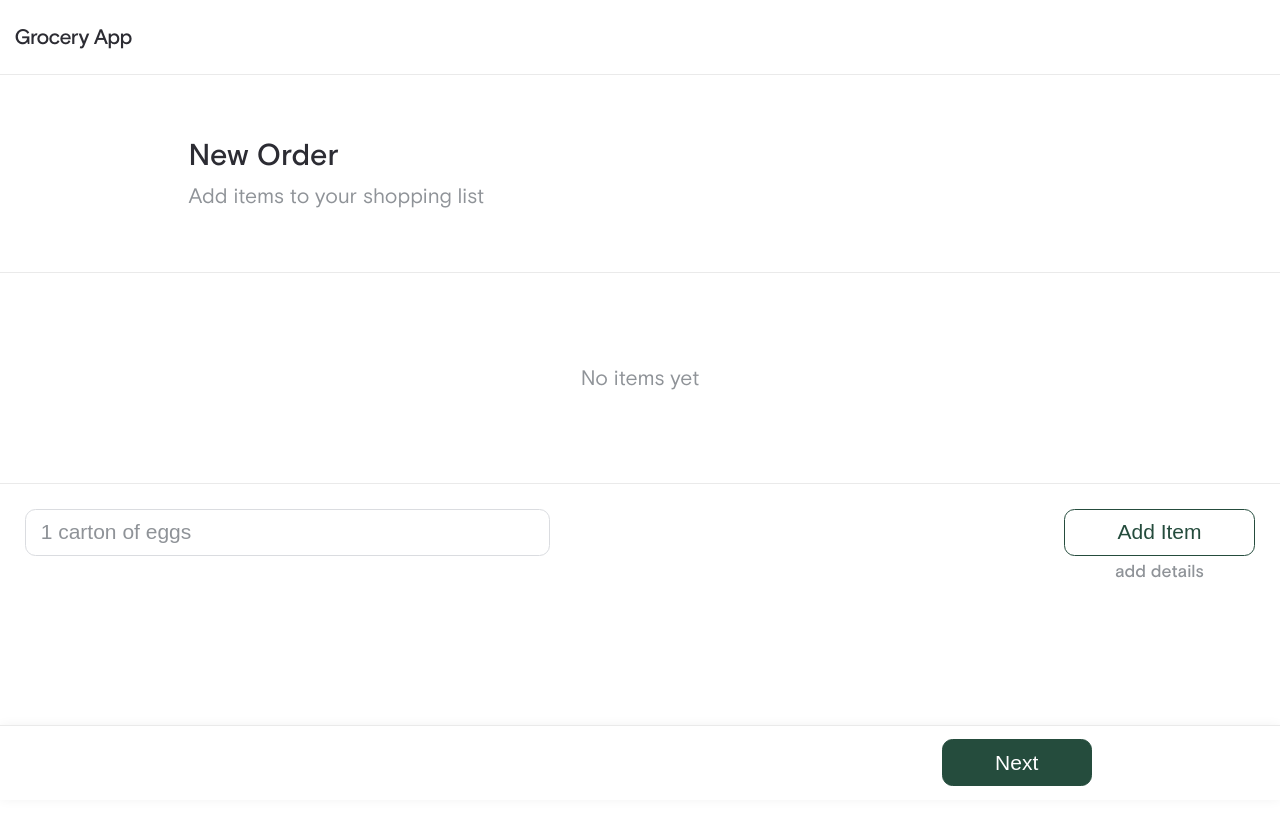
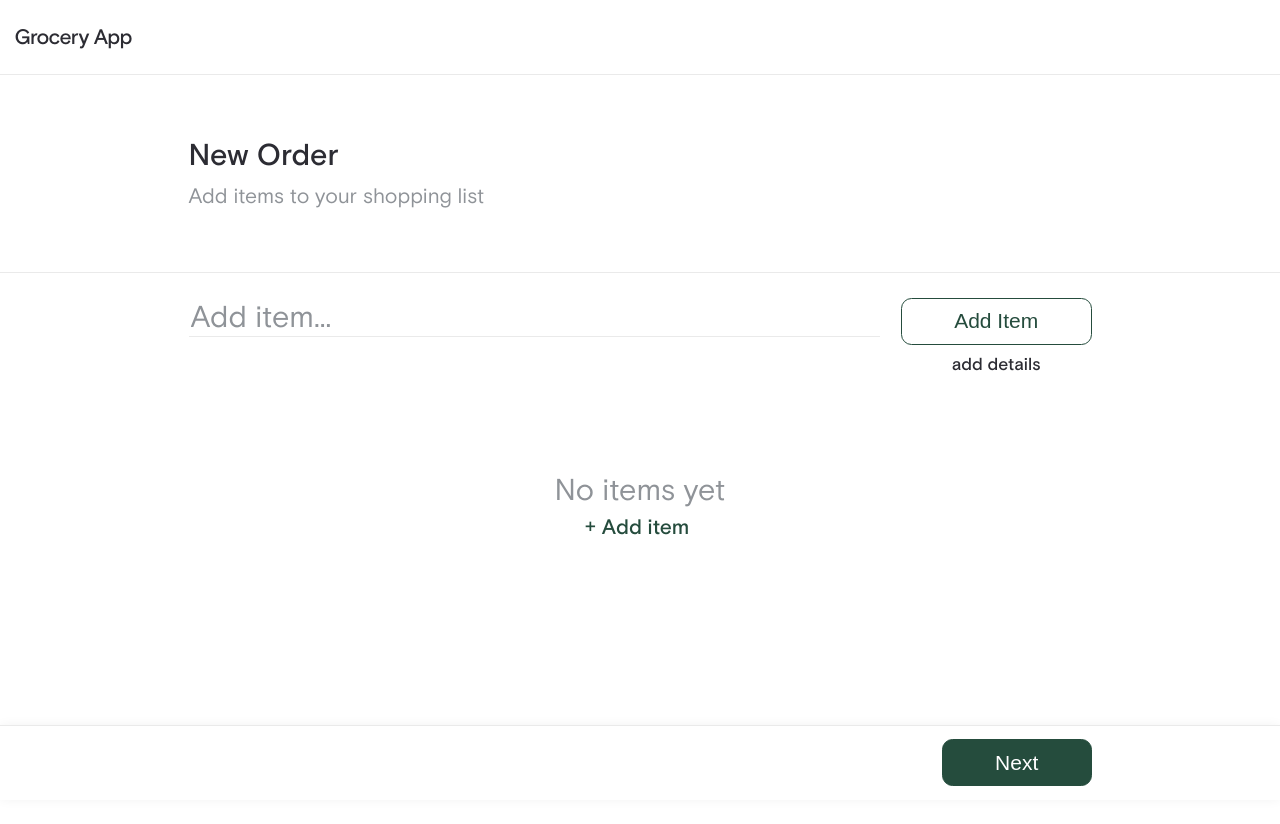
Before and after one commit to thisdesign/groceryassist, a Next.js app: page /orders/new in a window 1280 px wide. Shown: the top 824 px of the page. Built offline with nearby package versions, Linux system fonts and the light colour scheme.

Commit message:
add item tweaks

```diff
--- a/components/NewOrder/GroceryList/GroceryList.Styled.tsx
+++ b/components/NewOrder/GroceryList/GroceryList.Styled.tsx
@@ -1,4 +1,5 @@
-import styled from "styled-components"
+import styled, { css } from "styled-components"
+import { UIWrapper } from "components"
 
 const GroceryWrap = styled.div`
   /* max-width: 35rem; */
@@ -13,30 +14,13 @@ const White = styled.div`
   padding: 1px;
 `
 
-const NewItemInputWrapper = styled.div`
-  display: grid;
-  grid-template-columns: 1fr auto;
-  grid-gap: var(--size-0);
-  border-top: 1px solid var(--color-grey-2);
-  padding: var(--size-3);
-
-  span {
-    display: block;
-    font-size: var(--size-1);
-    color: var(--color-grey-1);
-    text-align: center;
-    margin-top: 0.25rem;
-    cursor: pointer;
-  }
-
-  input:focus {
-    box-shadow: none;
-  }
+const lineitemstyle = css`
+  padding: var(--size-3) 0;
+  font-size: var(--size-4);
 `
 
 const ItemWrapper = styled.div`
-  padding: var(--size-3) 0;
-  font-size: var(--size-4);
+  ${lineitemstyle}
 
   &:not(:last-child) {
     border-bottom: 1px solid var(--color-grey-2);
@@ -57,11 +41,62 @@ const ItemWrapper = styled.div`
   }
 `
 
+const NewItemInputWrapper = styled.div<{ isFocused: boolean }>`
+  ${lineitemstyle};
+  transition: 200ms box-shadow ease, 200ms background-color ease;
+  background-color: white;
+
+  span {
+    display: block;
+    font-size: var(--size-1);
+    text-align: center;
+    padding-top: 0.5em;
+  }
+
+  ${props =>
+    props.isFocused &&
+    css`
+      background-color: var(--color-grey-3);
+      box-shadow: var(--shadow);
+    `}
+`
+
+const NewItemGrid = styled(UIWrapper)`
+  display: grid;
+  grid-template-columns: 1fr auto;
+  grid-gap: 1rem;
+`
+
+const Input = styled.input`
+  font-size: inherit;
+  font-weight: normal;
+  width: 100%;
+  outline: none;
+  border: none;
+  background: transparent;
+  font-family: inherit;
+  border-bottom: 1px solid var(--color-grey-2);
+
+  ::placeholder {
+    font-weight: 300;
+    color: var(--color-grey-1);
+  }
+`
+
 const Emptystate = styled.div`
   height: 10rem;
   display: flex;
   justify-content: center;
+  flex-direction: column;
   align-items: center;
+  font-size: var(--size-4);
+
+  > div {
+    padding-top: 0.25rem;
+    color: var(--color-brand);
+    font-size: var(--size-2);
+    cursor: pointer;
+  }
 `
 
 export default {
@@ -69,5 +104,7 @@ export default {
   White,
   Emptystate,
   NewItemInputWrapper,
+  Input,
+  NewItemGrid,
   ItemWrapper
 }
--- a/components/NewOrder/GroceryList/GroceryList.tsx
+++ b/components/NewOrder/GroceryList/GroceryList.tsx
@@ -13,6 +13,7 @@ type ListProps = {
 }
 
 const GroceryList: React.FC<ListProps> = ({ pushToState, items }) => {
+  const [isFocused, setIsFocused] = useState<boolean>(false)
   const {
     newItemFieldRef,
     moreDetailsFieldRef,
@@ -22,8 +23,7 @@ const GroceryList: React.FC<ListProps> = ({ pushToState, items }) => {
 
   return (
     <S.GroceryWrap>
-      {items.length ? (
-        items.map((item, i) => (
+      {items.map((item, i) => (
         <GroceryLineItem
           key={`${item.text}${i}`}
           text={item.text}
@@ -31,16 +31,16 @@ const GroceryList: React.FC<ListProps> = ({ pushToState, items }) => {
           id={item.id}
           removeItem={removeItem}
         />
-        ))
-      ) : (
-        <S.Emptystate>
-          <Paragraph>No items yet</Paragraph>
-        </S.Emptystate>
-      )}
-
-      <S.NewItemInputWrapper>
+      ))}
+      <S.NewItemInputWrapper isFocused={isFocused}>
+        <S.NewItemGrid>
           <div>
-          <TextInput placeholder="1 carton of eggs" ref={newItemFieldRef} />
+            <S.Input
+              onFocus={() => setIsFocused(true)}
+              onBlur={() => setIsFocused(false)}
+              placeholder="Add item..."
+              ref={newItemFieldRef}
+            />
             <TextArea
               style={{ display: "none" }}
               ref={moreDetailsFieldRef}
@@ -54,7 +54,14 @@ const GroceryList: React.FC<ListProps> = ({ pushToState, items }) => {
             </UIButton>
             <span>add details</span>
           </div>
+        </S.NewItemGrid>
       </S.NewItemInputWrapper>
+      {!items.length && (
+        <S.Emptystate>
+          <Paragraph>No items yet</Paragraph>
+          <div>+ Add item&nbsp;</div>
+        </S.Emptystate>
+      )}
     </S.GroceryWrap>
   )
 }
```
Lines whose indentation alone changed are shown as unchanged.
